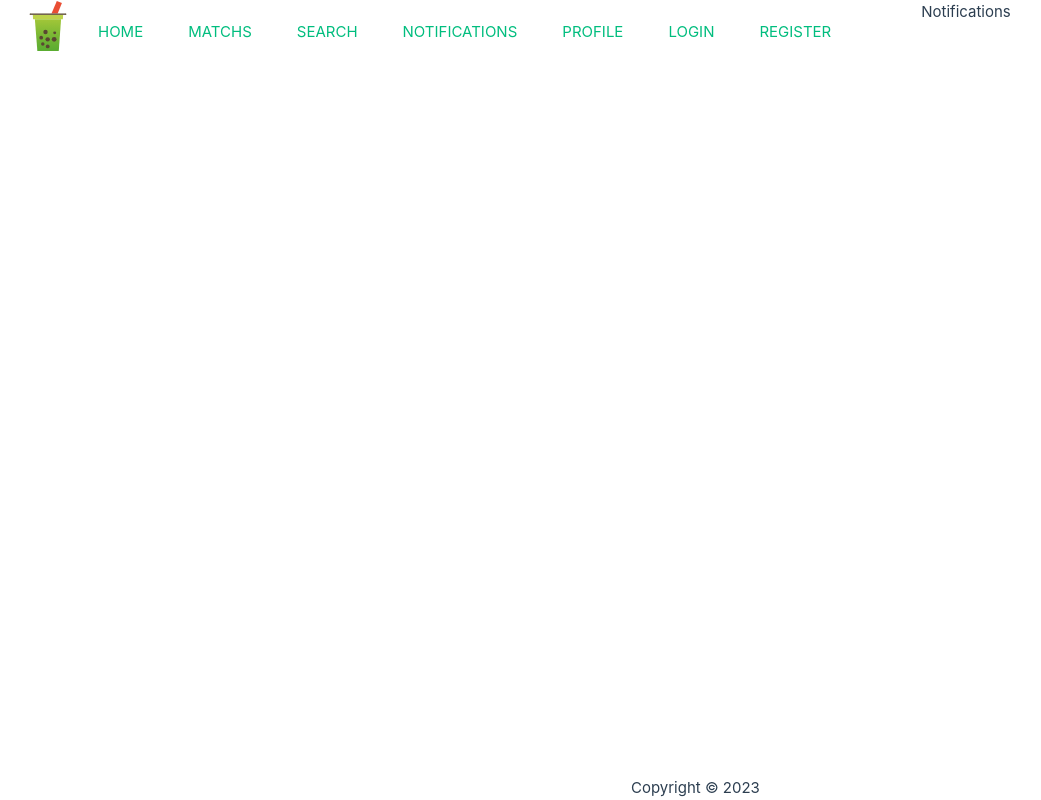
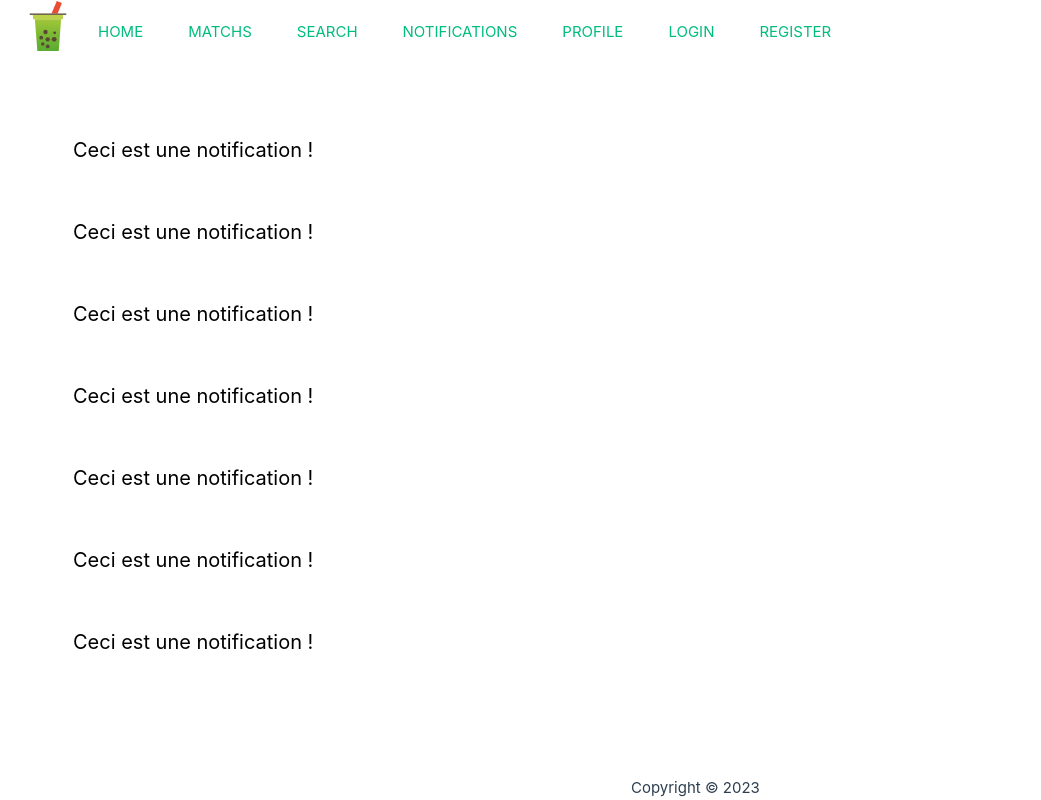
Before and after one commit to PatateDu609/matcha, a Vue app in the folder front/: page /notifications in a window 1280 px wide. Shown: the whole page, without its empty margins (9-1050 px from the left). Built offline with nearby package versions, Linux system fonts and the light colour scheme.

Commit message:
notifications

```diff
--- a/front/src/views/Home.vue
+++ b/front/src/views/Home.vue
@@ -4,21 +4,16 @@
 <div class="UserList">
   <div class="User">
     <img alt="Prénom Nom" class="ProfilePicture" src="https://pbs.twimg.com/media/DqOLIIgWsAIG6x9?format=jpg&name=4096x4096" />
-  </div>
-  <div class="buttons">
-    <button class="check">❌</button>
-    <button class="check">✅</button>
+    <div class="centered">John Doe</div>
+    <div class="buttons">
+      <button class="check">❌</button>
+      <button class="check">✅</button>
+    </div>
   </div>
 </div>
 </template>
 
 <style>
-.buttons {
-  left: 7%;
-  display: flex;
-  flex-direction: row;
-  align-items: center;
-}
 
 .check {
   color: #fff;
@@ -42,7 +37,7 @@
 .UserList {
   all: unset;
   top: 20vh;
-  left: 40vw;
+  left: 10%;
   position: absolute;
   width: 100%;
   height: 100%;
@@ -58,5 +53,28 @@
   width: 1000px;
   height: 500px;
   padding: 20px;
+  position: relative;
+  text-align: center;
+  color: white;
+}
+
+.User > .centered {
+  position: absolute;
+  top: 75%;
+  left: 50%;
+  transform: translate(-50%, -50%);
+  background-color: white;
+  color: black;
+  border-radius: 10px;
+  padding: 10px;
+  font-size: 20px;
+  font-weight: bold;
+}
+
+.User > .buttons {
+  display: flex;
+  flex-direction: row;
+  align-items: center;
+  left: 40%;
 }
 </style>
--- a/front/src/views/Notifications.vue
+++ b/front/src/views/Notifications.vue
@@ -1,3 +1,52 @@
 <template>
-    Notifications
+    <br>
+    <div class="notif-container">
+        <div class="notif">
+            <p>Ceci est une notification !</p>
+        </div>
+        <div class="notif">
+            <p>Ceci est une notification !</p>
+        </div>
+        <div class="notif">
+            <p>Ceci est une notification !</p>
+        </div>
+        <div class="notif">
+            <p>Ceci est une notification !</p>
+        </div>
+        <div class="notif">
+            <p>Ceci est une notification !</p>
+        </div>
+        <div class="notif">
+            <p>Ceci est une notification !</p>
+        </div>
+        <div class="notif">
+            <p>Ceci est une notification !</p>
+        </div>
+        <div class="notif">
+            <p>Ceci est une notification !</p>
+        </div>
+    </div>
 </template>
+
+<style>
+.notif-container {
+    top: 10%;
+    width: auto;
+    height: 75vh;
+    padding: 20px;
+    position: relative;
+    overflow: scroll;
+}
+
+.notif {
+    display: flex;
+    flex-direction: column;
+    background-color: white;
+    border-radius: 10px;
+    padding: 20px;
+    color: black;
+    font-size: 20px;
+    font-weight: bold;
+    margin: 10px;
+}
+</style>
--- a/front/src/views/Search.vue
+++ b/front/src/views/Search.vue
@@ -1,3 +1,24 @@
 <template>
-    Search
+    <div class="searchWrapper">
+        <input type="text" name="searchBar" class="searchBar" placeholder="Search a member here !" />
+    </div>
 </template>
+
+<style>
+.searchWrapper {
+    position: absolute;
+    top: 150px;
+    left: 20%;
+    right: 0;
+}
+
+.searchBar {
+    width: 300px;
+    height: 40px;
+    background-color: #fff;
+    border: none;
+    border-radius: 4px;
+    padding: 20px;
+    outline: none;
+}
+</style>
```
